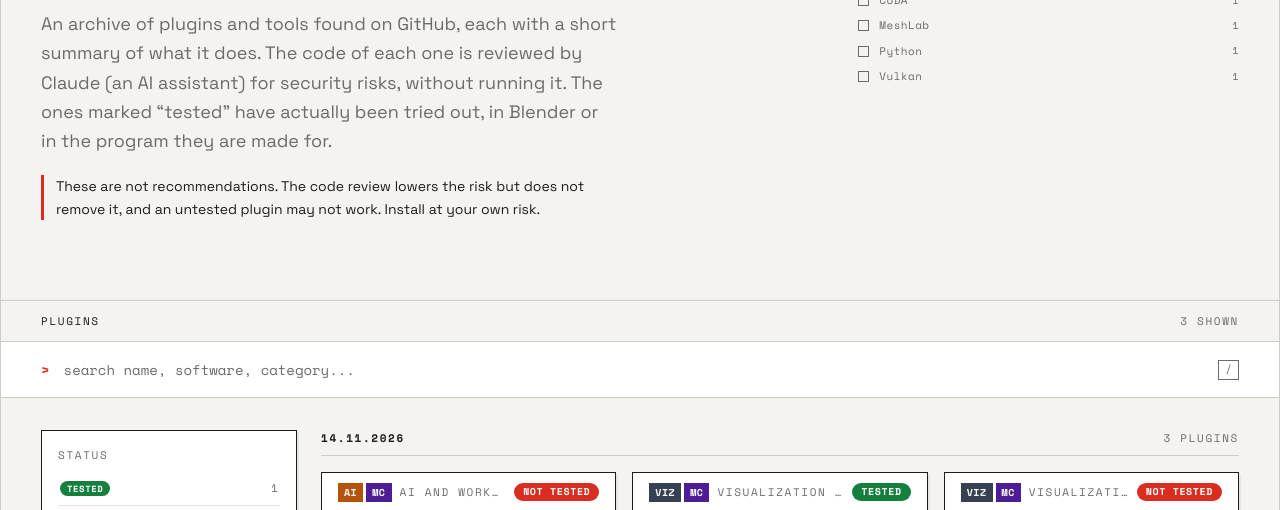
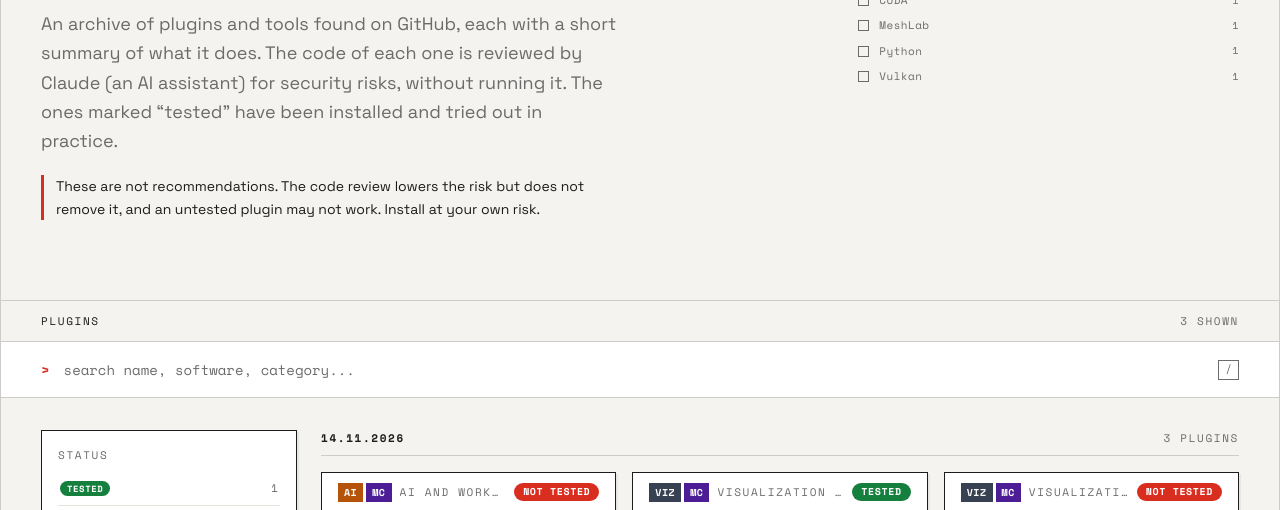
Before and after one commit to raduandrei-source/JUSTHOP, a plain HTML site: page lab.html in a window 1280 px wide. Shown: the part 233-743 px from the top of the page. Drawn offline with nearby package versions, Linux system fonts and the light colour scheme.

Commit message:
Lab: „testat" = instalat și încercat în practică
Co-Authored-By: Claude Opus 5.5 <noreply@anthropic.com>

```diff
--- a/lab.html
+++ b/lab.html
@@ -526,7 +526,7 @@
   <section class="intro">
     <div>
       <h1 data-i18n-html="h1">Pluginuri și unelte, <em>în laborator.</em></h1>
-      <p data-i18n="intro">Arhivă de pluginuri și unelte găsite pe GitHub, fiecare cu un rezumat scurt despre ce face. Codul fiecăreia e verificat de Claude (asistent AI) pentru riscuri de securitate, fără să fie rulat. Cele marcate „testat” au fost încercate efectiv, în Blender sau în programul pentru care sunt făcute.</p>
+      <p data-i18n="intro">Arhivă de pluginuri și unelte găsite pe GitHub, fiecare cu un rezumat scurt despre ce face. Codul fiecăreia e verificat de Claude (asistent AI) pentru riscuri de securitate, fără să fie rulat. Cele marcate „testat” au fost instalate și încercate în practică.</p>
       <p class="warn" data-i18n="warn">Nu sunt recomandări. Verificarea codului reduce riscul, dar nu îl elimină, iar un plugin netestat poate să nu funcționeze. Instalezi pe propria răspundere.</p>
     </div>
     <aside class="soft" id="soft" aria-label="Software" data-i18n-attr="aria-label:softAria">
@@ -588,7 +588,7 @@
       langAria: 'Switch to English', langTitle: 'English',
       navBack: '← Resurse', footerBack: 'justhop.nevermindthe.name',
       h1: 'Pluginuri și unelte, <em>în laborator.</em>',
-      intro: 'Arhivă de pluginuri și unelte găsite pe GitHub, fiecare cu un rezumat scurt despre ce face. Codul fiecăreia e verificat de Claude (asistent AI) pentru riscuri de securitate, fără să fie rulat. Cele marcate „testat” au fost încercate efectiv, în Blender sau în programul pentru care sunt făcute.',
+      intro: 'Arhivă de pluginuri și unelte găsite pe GitHub, fiecare cu un rezumat scurt despre ce face. Codul fiecăreia e verificat de Claude (asistent AI) pentru riscuri de securitate, fără să fie rulat. Cele marcate „testat” au fost instalate și încercate în practică.',
       warn: 'Nu sunt recomandări. Verificarea codului reduce riscul, dar nu îl elimină, iar un plugin netestat poate să nu funcționeze. Instalezi pe propria răspundere.',
       softAria: 'Software', softPage: 'Pagina {i} din {n}', programOne: 'program', programMany: 'programe',
       pluginsTitle: 'Pluginuri', loading: 'se încarcă...', searchPlaceholder: 'caută nume, software, categorie...',
@@ -607,7 +607,7 @@
       langAria: 'Comută pe română', langTitle: 'Română',
       navBack: '← Resources', footerBack: 'justhop.nevermindthe.name',
       h1: 'Plugins and tools, <em>in the lab.</em>',
-      intro: 'An archive of plugins and tools found on GitHub, each with a short summary of what it does. The code of each one is reviewed by Claude (an AI assistant) for security risks, without running it. The ones marked “tested” have actually been tried out, in Blender or in the program they are made for.',
+      intro: 'An archive of plugins and tools found on GitHub, each with a short summary of what it does. The code of each one is reviewed by Claude (an AI assistant) for security risks, without running it. The ones marked “tested” have been installed and tried out in practice.',
       warn: 'These are not recommendations. The code review lowers the risk but does not remove it, and an untested plugin may not work. Install at your own risk.',
       softAria: 'Software', softPage: 'Page {i} of {n}', programOne: 'program', programMany: 'programs',
       pluginsTitle: 'Plugins', loading: 'loading...', searchPlaceholder: 'search name, software, category...',
```
